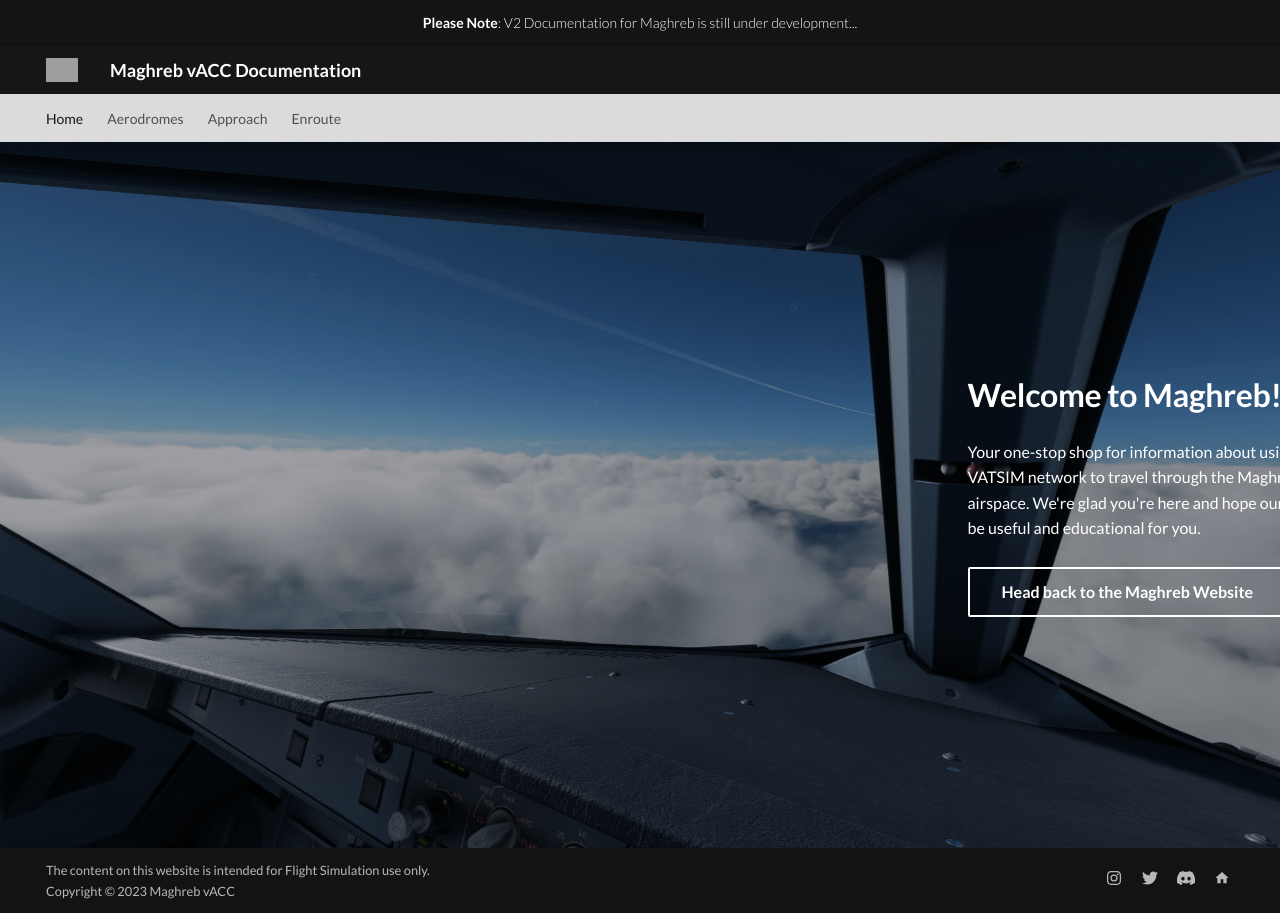
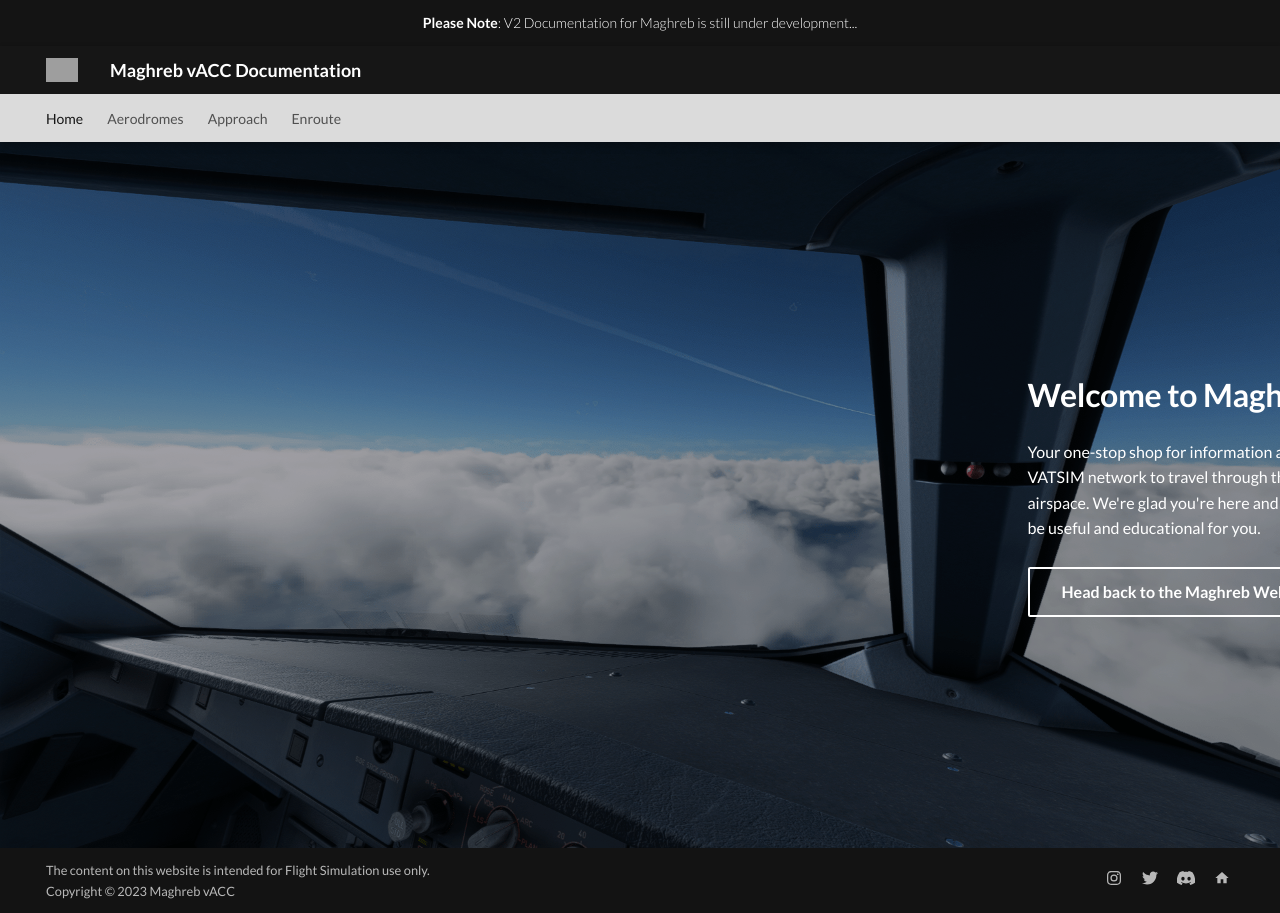
Before and after one commit to MAGvACC/documentation-v2, an MkDocs documentation site: the page built from docs/index.md, in a window 1280 px wide. Built offline with MkDocs 1.6.1 and Material for MkDocs 9.7.7, drawn with Linux system fonts in a browser that asks for light colours; grey boxes are pictures that could not be loaded.

Commit message:
front-page

```diff
--- a/overrides/assets/stylesheets/home.css
+++ b/overrides/assets/stylesheets/home.css
@@ -3,7 +3,7 @@
 .container {
     padding-top: 10.83rem;
     padding-bottom: 10.83rem;
-    padding-left: 12.0rem;
+    padding-left: 18.0rem;
     background: url('../../assets/images/welcome-image.png'), rgba(0,0,0,0.35);
     background-repeat: no-repeat;
     background-size: cover;
```
